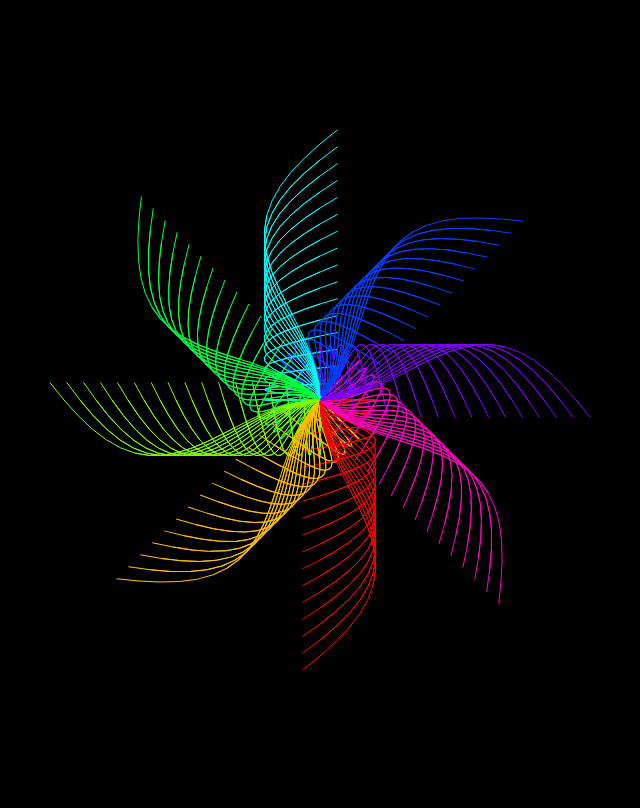
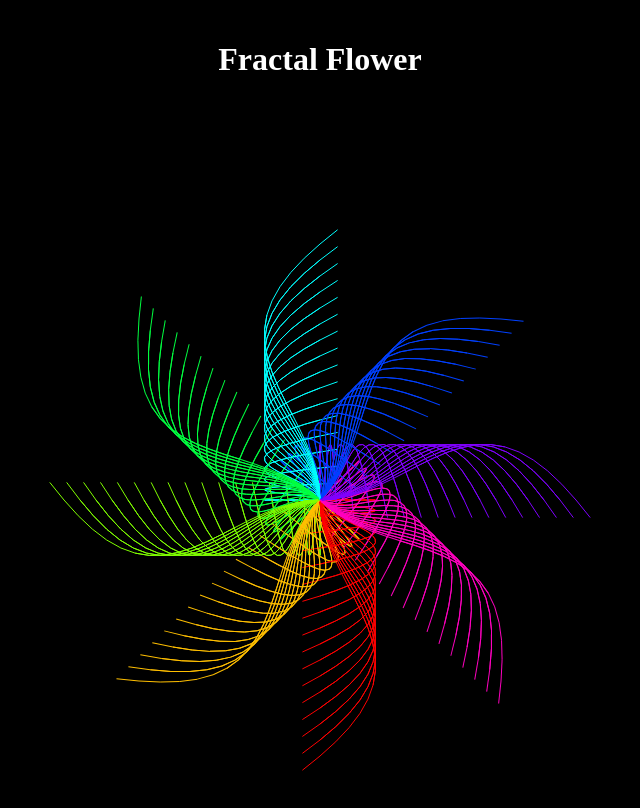
Before and after one commit to bulia-keshav/ProposalFractal, a plain HTML site: page fractal.html in a window 1280 px wide. Shown: the whole page, without its empty margins (320-960 px from the left). Drawn offline with Linux system fonts and the light colour scheme.

Commit message:
Fix syntax error and ensure text is center-aligned

```diff
--- a/fractal.html
+++ b/fractal.html
@@ -12,12 +12,19 @@
             height: 100%;
             overflow: hidden;
             background-color: black;
+            color: white;
+            text-align: center;
+            margin-top: 10px;
+            margin-bottom: 10px;
+
         }
         canvas {
             display: block;
         }
     </style>
 </head>
+<h1>Fractal Flower</h1>
+
 <body>
     <canvas id="flowerCanvas"></canvas>
     <script>
```
